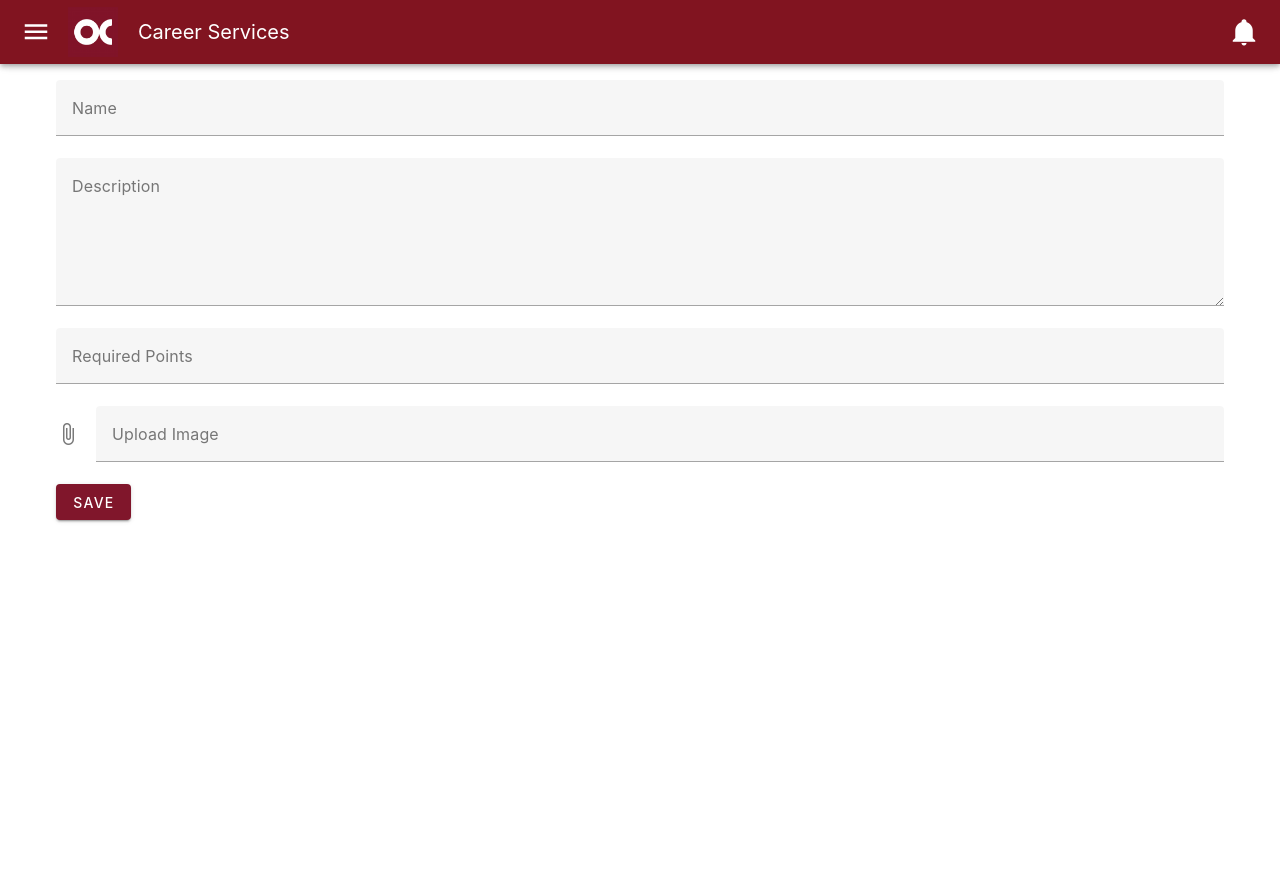
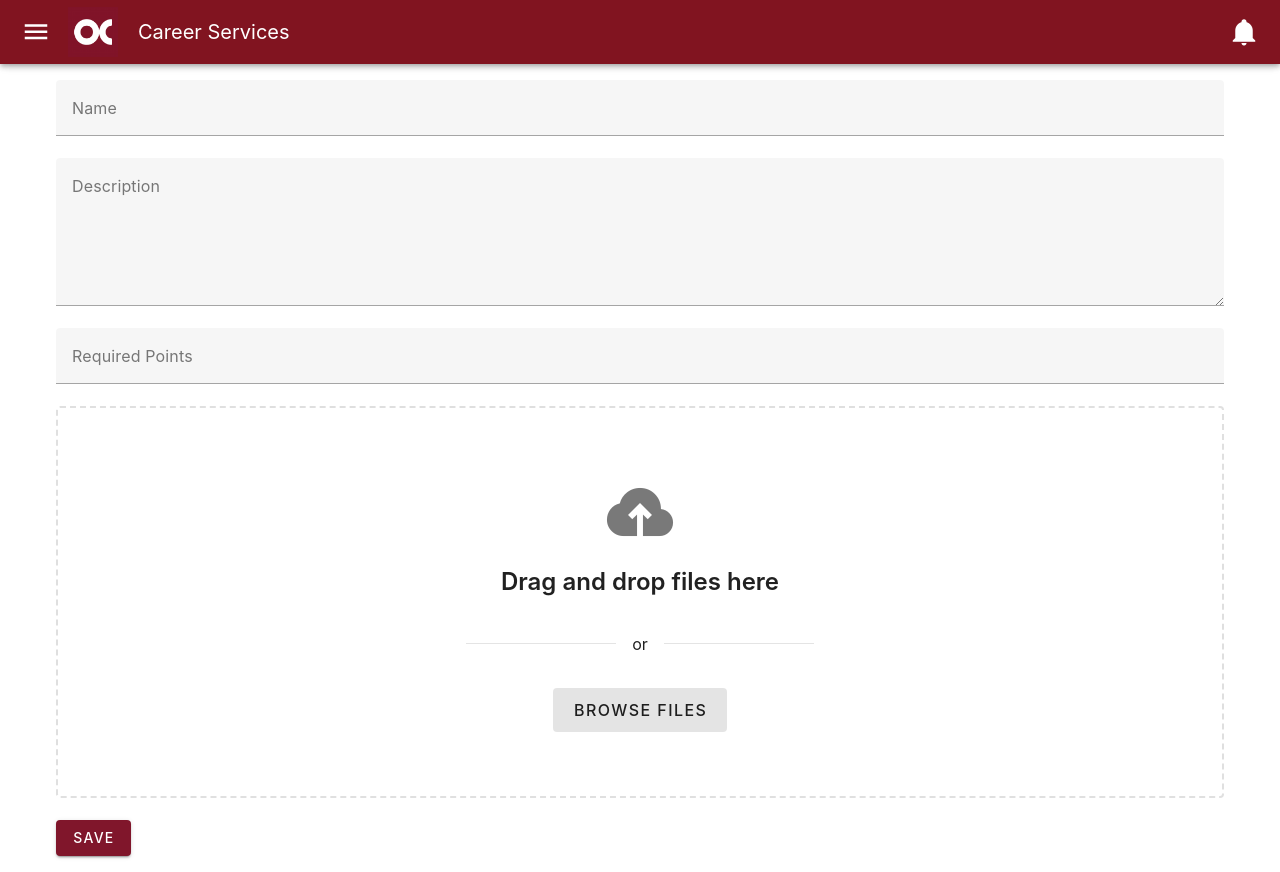
Before and after one commit to IanFlower/Avocado-Frontend, a Vue app: page /AddReward in a window 1280 px wide. Before the commit the page ends 800 px from the top, so only its background shows below. Built offline with nearby package versions, Linux system fonts and the light colour scheme; what webfontloader would draw is missing.

Commit message:
changed stuff for images

```diff
--- a/package.json
+++ b/package.json
@@ -14,6 +14,7 @@
   "dependencies": {
     "@mdi/font": "^7.0.96",
     "axios": "^1.1.3",
+    "compressorjs": "^1.2.1",
     "dotenv": "^16.4.5",
     "html2canvas": "^1.4.1",
     "jspdf": "^2.5.2",
--- a/src/components/AddReward.vue
+++ b/src/components/AddReward.vue
@@ -6,7 +6,7 @@
       <v-text-field v-model.number="reward.requiredPoints" label="Required Points" type="number"
         required></v-text-field>
 
-      <v-file-input label="Upload Image" @change="handleImageUpload" accept="image/*" required></v-file-input>
+      <v-file-upload label="Upload Image" @change="handleImageUpload" accept="image/*" required></v-file-upload>
 
       <v-btn @click="AddReward" color="primary">Save</v-btn>
     </v-form>
@@ -16,37 +16,61 @@
 <script setup>
 import { ref } from 'vue';
 import rewardServices from '../services/rewardServices.js';
+import iconServices from '../services/iconServices.js';
+import { VFileUpload } from 'vuetify/labs/VFileUpload';
 
 const reward = ref({
   name: '',
   desc: '',
   requiredPoints: null,
-  image: ''
+});
+
+const icon = ref({
+  image: '',
+  forBadge: false
 });
 
 const rewardForm = ref(null);
 
-const handleImageUpload = (event) => {
-  const file = event.target.files[0];
-  if (file) {
-    const reader = new FileReader();
-    reader.readAsDataURL(file);
-    reader.onload = () => {
-      reward.value.image = reader.result;
+const emit = defineEmits(['rewardAdded']);
+
+const AddReward = async () => {
+  try {
+    const iconData = {
+      image: icon.value.image, // The file selected by the user
+      forBadge: false, // Example: assuming you're passing a boolean for badges
     };
+
+    const iconResponse = await iconServices.addIcon(iconData);
+    console.log('Icon Response:', iconResponse);
+
+    const rewardResponse = await rewardServices.addReward({
+      name: reward.value.name,
+      desc: reward.value.desc,
+      requiredPoints: reward.value.requiredPoints
+    });
+    console.log('Reward Response:', rewardResponse);
+
+    emit('rewardAdded');
+  } catch (error) {
+    console.error('Error adding reward:', error);
   }
 };
 
-const emit = defineEmits(['rewardAdded']);
+function handleImageUpload(e) {
+  const selectedImage = e.target.files[0];
+  const formData = new FormData();
+  formData.append('image', selectedImage);
 
-const AddReward = async () => {
-  console.log('Submitting reward:', reward.value);
-  await rewardServices.addReward({
-    name: reward.value.name,
-    desc: reward.value.desc,
-    requiredPoints: reward.value.requiredPoints
-  });
-
-  emit('rewardAdded');
-};
+  fetch('http://localhost:3032/upload', {
+    method: 'POST',
+    body: formData,
+  })
+    .then(response => response.json())
+    .then(data => {
+      icon.value.image = `http://localhost:3032${data.imageUrl}`;
+      console.log('Uploaded Image URL:', icon.value.image);
+    })
+    .catch(error => console.error('Upload Error:', error));
+}
 </script>
--- /dev/null
+++ b/src/services/iconServices.js
@@ -0,0 +1,40 @@
+import { Axios } from 'axios';
+import apiClient from '../services/services';
+
+const iconService = {
+  getAllIcons() {
+    return apiClient.get('/icon');
+  },
+
+  getIconById(iconId) {
+    return apiClient.get(`/icon/${iconId}`);
+  },
+
+  addIcon(icon) {
+    const formData = new FormData();
+    formData.append('image', icon.image);
+    formData.append('forBadge', icon.forBadge);
+
+    return Axios.post('http://localhost:3032/upload', formData, {
+      headers: {
+        'Content-Type': 'multipart/form-data',
+      },
+    })
+    .then((response) => {
+      return response.data;
+    })
+    .catch((error) => {
+      throw error;
+    });
+  },
+
+  updateIcon(icon) {
+    return apiClient.put(`/icon/${icon.id}`, icon);
+  },
+
+  DeleteIcon(iconId) {
+    return apiClient.delete(`/icon/${iconId}`);
+  }
+};
+
+export default iconService;
```
Also changed, not shown: 1 other file (tests, documents, lock files or other folders).
